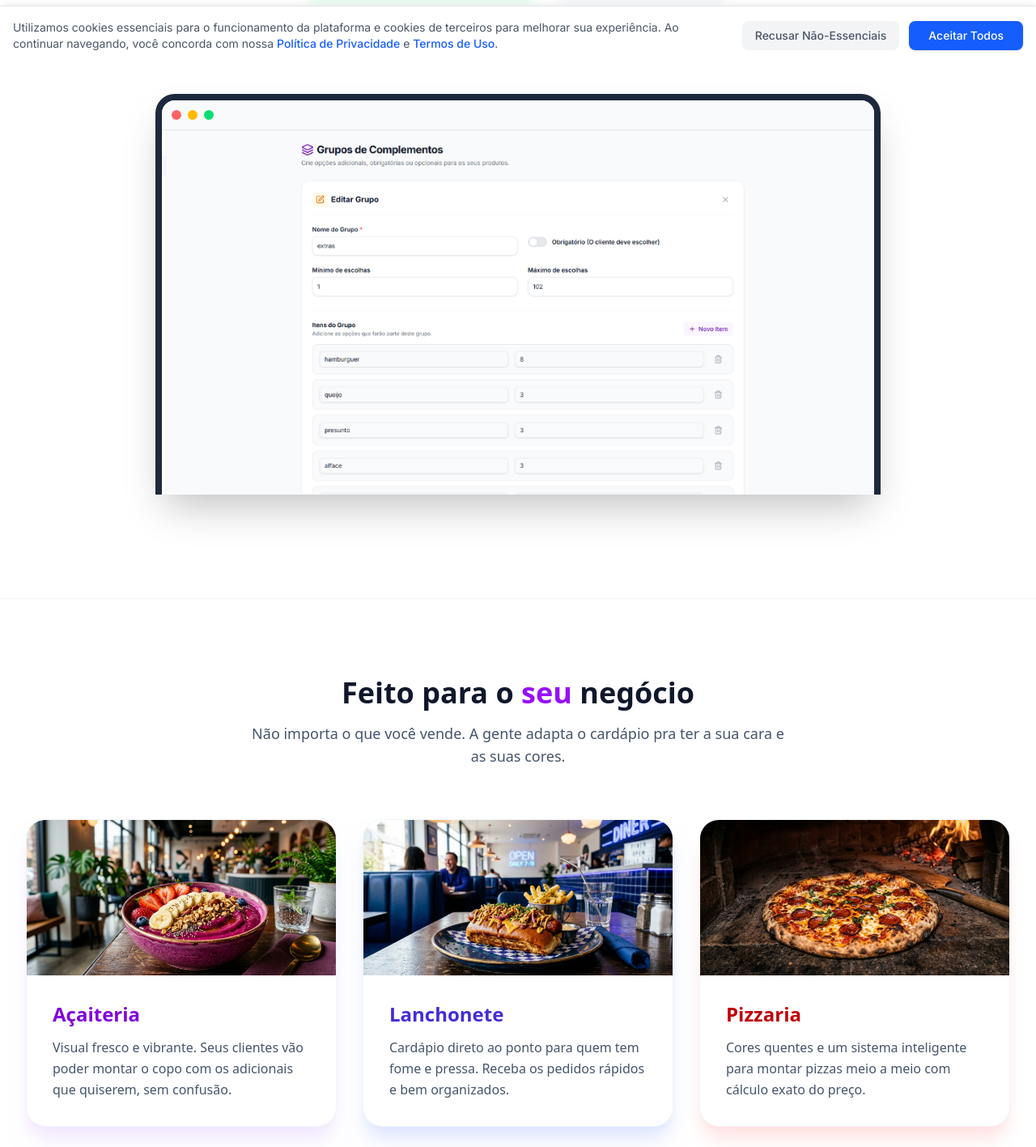
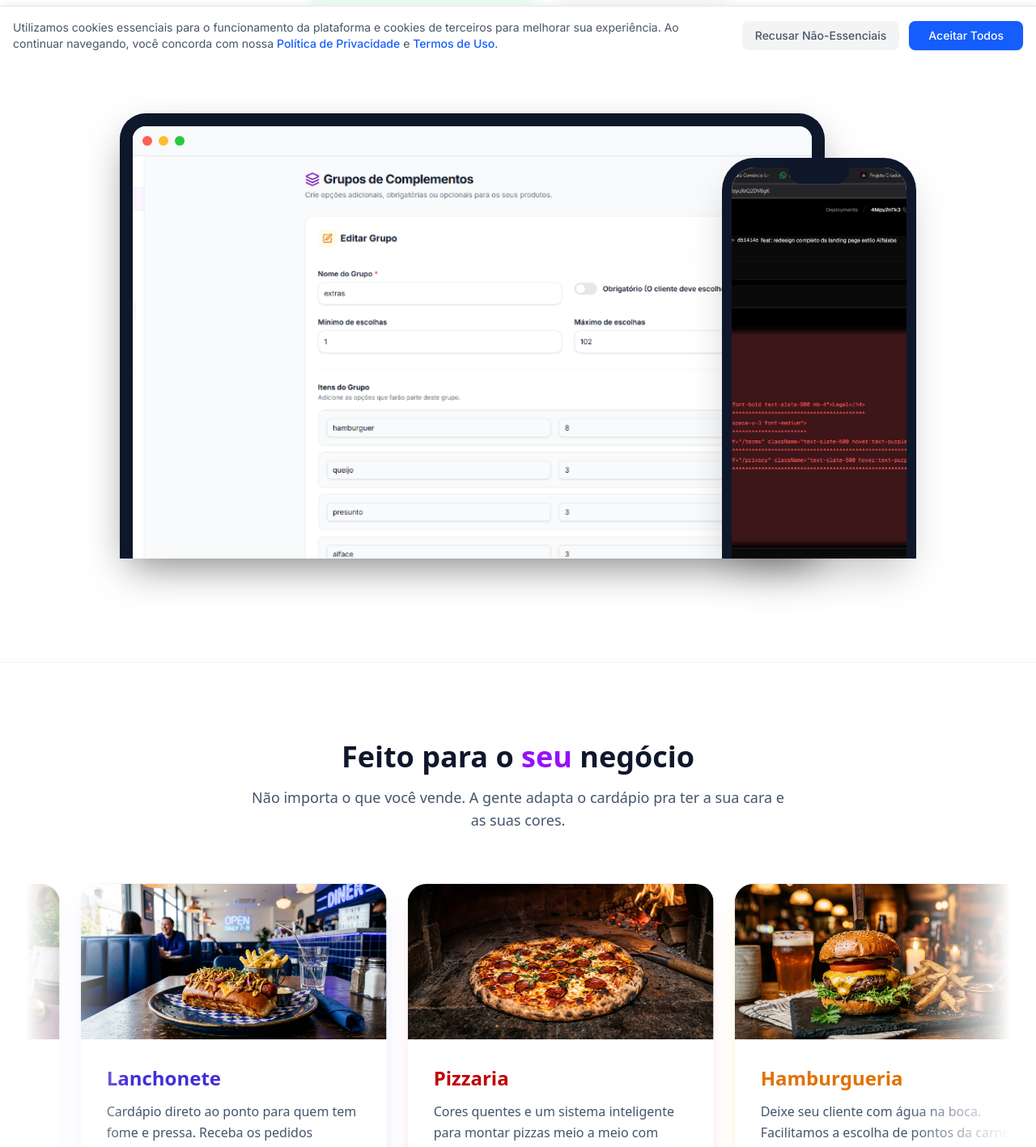
Before and after one commit to LTZER0/NoxusAgencia, a Next.js app: page / in a window 1280 px wide. Shown: the part 720-2137 px from the top of the page at 81% size. Built offline with nearby package versions, Linux system fonts and the light colour scheme; no server answers.

Commit message:
feat: adiciona mockup tipo alfalabs e carrossel infinito nas propostas

```diff
--- a/src/app/page.tsx
+++ b/src/app/page.tsx
@@ -201,20 +201,35 @@ export default function Home() {
             </Link>
           </motion.div>
 
-          {/* Hero Image Composition */}
+          {/* Hero Image Composition (Alfalabs Style) */}
           <motion.div
             initial={{ opacity: 0, y: 40 }}
             whileInView={{ opacity: 1, y: 0 }}
             viewport={{ once: true, margin: "-80px" }}
             transition={{ delay: 0.4 }}
-            className="relative w-full max-w-4xl mx-auto mt-10 rounded-t-3xl border-t-[8px] border-x-[8px] border-slate-800 shadow-2xl overflow-hidden bg-white"
+            className="relative w-full max-w-5xl mx-auto mt-16 h-[350px] sm:h-[550px] perspective-1000"
           >
-            <div className="bg-slate-50 border-b border-slate-200 p-3 flex items-center justify-start gap-2">
-              <div className="w-3 h-3 rounded-full bg-red-400"></div>
-              <div className="w-3 h-3 rounded-full bg-amber-400"></div>
-              <div className="w-3 h-3 rounded-full bg-green-400"></div>
+            {/* Tablet Mockup */}
+            <div className="absolute top-0 left-0 sm:left-[2%] w-[90%] sm:w-[85%] h-full rounded-t-[1.5rem] sm:rounded-t-[2rem] border-t-[10px] border-x-[10px] sm:border-t-[16px] sm:border-x-[16px] border-slate-900 shadow-[0_20px_50px_-12px_rgba(0,0,0,0.5)] overflow-hidden bg-white z-10 transition-transform duration-500 hover:scale-[1.01]">
+              <div className="bg-slate-50 border-b border-slate-200 p-2 sm:p-3 flex items-center justify-start gap-1.5 sm:gap-2">
+                <div className="w-2.5 h-2.5 sm:w-3 sm:h-3 rounded-full bg-[#ff5f56]"></div>
+                <div className="w-2.5 h-2.5 sm:w-3 sm:h-3 rounded-full bg-[#ffbd2e]"></div>
+                <div className="w-2.5 h-2.5 sm:w-3 sm:h-3 rounded-full bg-[#27c93f]"></div>
               </div>
-            <img src="/images/dashboard-overview.png" alt="Dashboard Noxus" className="w-full object-cover object-top h-[300px] sm:h-[450px]" />
+              <img src="/images/dashboard-overview.png" alt="Dashboard Noxus" className="w-full object-cover object-left-top h-full" />
+            </div>
+
+            {/* Phone Mockup */}
+            <motion.div
+              initial={{ y: 50, x: 20 }}
+              animate={{ y: 0, x: 0 }}
+              transition={{ delay: 0.6, type: "spring" }}
+              className="absolute bottom-0 right-0 sm:right-[2%] w-[130px] sm:w-[240px] h-[85%] sm:h-[90%] rounded-t-[1.5rem] sm:rounded-t-[2.5rem] border-t-[8px] border-x-[8px] sm:border-t-[12px] sm:border-x-[12px] border-slate-900 shadow-2xl overflow-hidden bg-white z-20 flex flex-col transition-transform duration-500 hover:scale-[1.05] origin-bottom-right"
+            >
+              {/* Phone Notch/Dynamic Island */}
+              <div className="absolute top-0 left-1/2 -translate-x-1/2 w-[35%] h-[12px] sm:h-[20px] bg-slate-900 rounded-b-xl sm:rounded-b-2xl z-30"></div>
+              <img src="/images/mobile-menu.png" alt="Cardápio Mobile Noxus" className="w-full h-full object-cover object-top" />
+            </motion.div>
           </motion.div>
         </section>
 
@@ -241,25 +256,56 @@ export default function Home() {
               </motion.p>
             </div>
 
-            <div className="grid grid-cols-1 md:grid-cols-2 lg:grid-cols-3 gap-8">
+            <div className="relative w-full overflow-hidden -mx-4 px-4 sm:mx-0 sm:px-0 mt-8">
+              {/* Fade gradients for smooth entering/exiting effect */}
+              <div className="absolute top-0 left-0 w-12 sm:w-32 h-full bg-gradient-to-r from-white to-transparent z-10"></div>
+              <div className="absolute top-0 right-0 w-12 sm:w-32 h-full bg-gradient-to-l from-white to-transparent z-10"></div>
+
+              <motion.div
+                className="flex w-max"
+                animate={{ x: ["0%", "-50%"] }}
+                transition={{
+                  repeat: Infinity,
+                  ease: "linear",
+                  duration: 40
+                }}
+              >
+                {/* Group 1 */}
+                <div className="flex gap-6 pr-6">
                   {proposals.map((prop, idx) => (
-                <motion.div
-                  key={prop.title}
-                  initial={{ opacity: 0, y: 40 }}
-                  whileInView={{ opacity: 1, y: 0 }}
-                  viewport={{ once: true, margin: "-80px" }}
-                  transition={{ delay: idx * 0.1 }}
-                  className={`bg-white rounded-3xl overflow-hidden border border-slate-100 shadow-xl ${prop.shadow} transition-transform hover:-translate-y-1 flex flex-col`}
+                    <div
+                      key={`${prop.title}-1-${idx}`}
+                      className={`w-[280px] sm:w-[380px] shrink-0 bg-white rounded-3xl overflow-hidden border border-slate-100 shadow-xl ${prop.shadow} flex flex-col transition-all hover:shadow-2xl`}
                     >
                       <div className="h-48 overflow-hidden relative">
                         <img src={prop.image} alt={prop.title} className="w-full h-full object-cover" />
                       </div>
-                  <div className="p-8 flex flex-col flex-1">
-                    <h3 className={`text-2xl font-bold mb-3 ${prop.color}`}>{prop.title}</h3>
-                    <p className="text-slate-600 leading-relaxed font-medium">{prop.desc}</p>
+                      <div className="p-6 sm:p-8 flex flex-col flex-1">
+                        <h3 className={`text-xl sm:text-2xl font-bold mb-3 ${prop.color}`}>{prop.title}</h3>
+                        <p className="text-slate-600 leading-relaxed font-medium text-sm sm:text-base">{prop.desc}</p>
+                      </div>
+                    </div>
+                  ))}
+                </div>
+
+                {/* Group 2 (Duplicate for infinite scroll) */}
+                <div className="flex gap-6 pr-6">
+                  {proposals.map((prop, idx) => (
+                    <div
+                      key={`${prop.title}-2-${idx}`}
+                      className={`w-[280px] sm:w-[380px] shrink-0 bg-white rounded-3xl overflow-hidden border border-slate-100 shadow-xl ${prop.shadow} flex flex-col transition-all hover:shadow-2xl`}
+                    >
+                      <div className="h-48 overflow-hidden relative">
+                        <img src={prop.image} alt={prop.title} className="w-full h-full object-cover" />
+                      </div>
+                      <div className="p-6 sm:p-8 flex flex-col flex-1">
+                        <h3 className={`text-xl sm:text-2xl font-bold mb-3 ${prop.color}`}>{prop.title}</h3>
+                        <p className="text-slate-600 leading-relaxed font-medium text-sm sm:text-base">{prop.desc}</p>
+                      </div>
+                    </div>
+                  ))}
                 </div>
               </motion.div>
-              ))}
             </div>
           </div>
         </section>
```
Also changed, not shown: public/images/mobile-cart.png (added), public/images/mobile-menu.png (added). Lines whose indentation alone changed are shown as unchanged.
